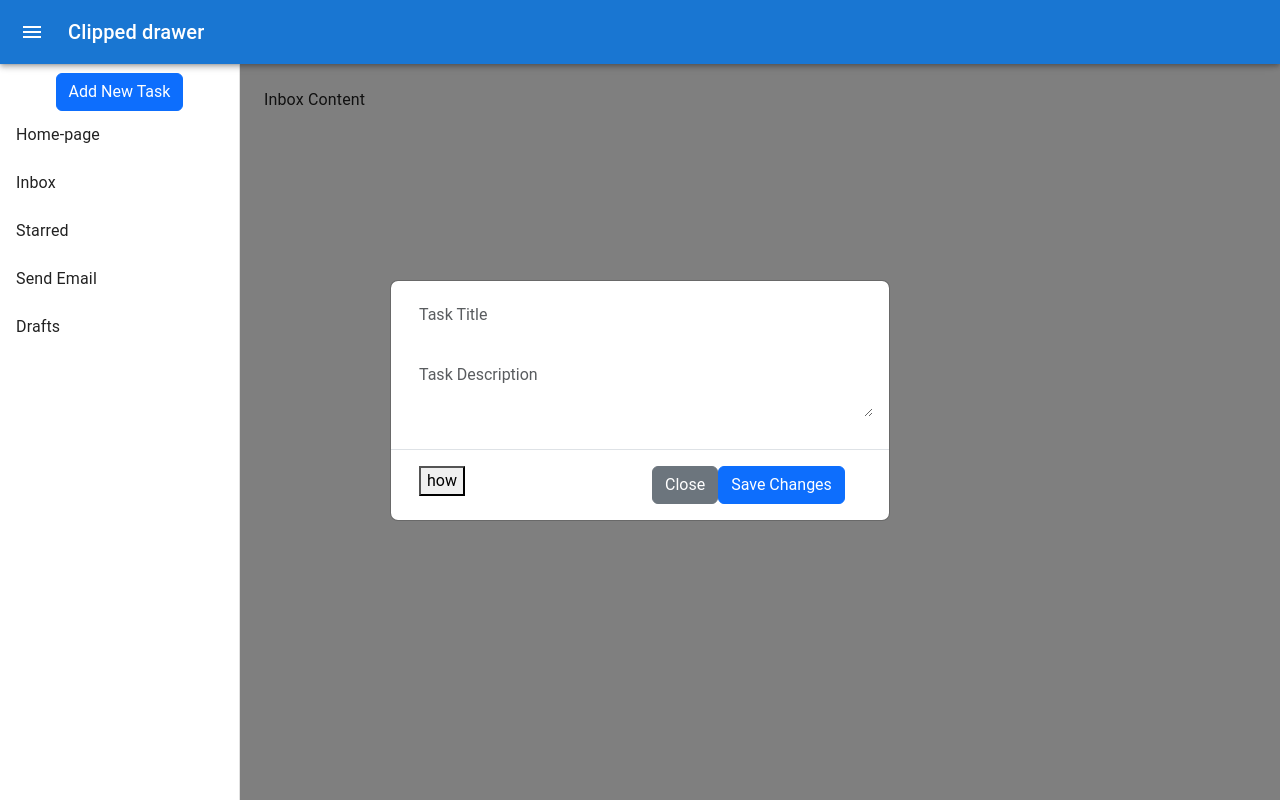
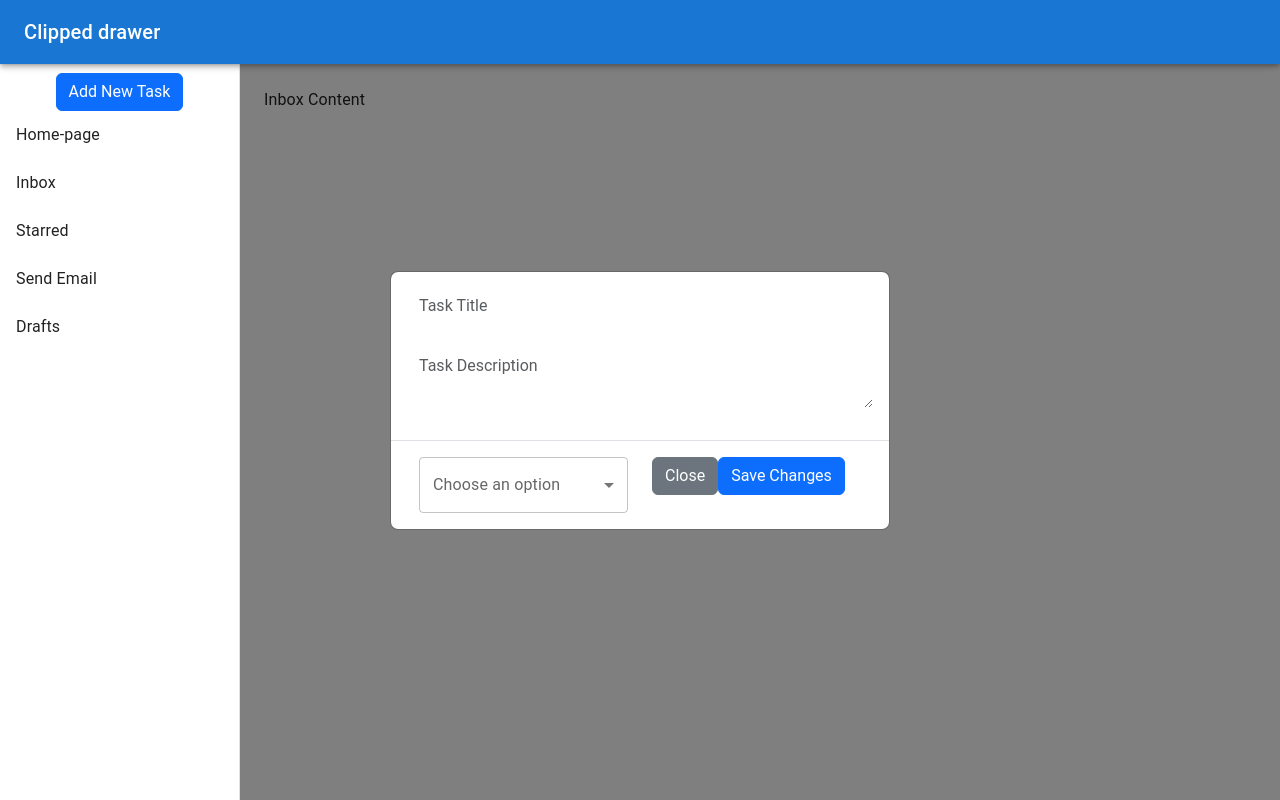
Before and after one commit to ADEDANCE/Task-Nest, a React (Vite) app: page /sidenav in a window 1280 px wide. Both pictures are taken after a click on the button "Add New Task". Built offline with nearby package versions, Linux system fonts and the light colour scheme.

Commit message:
Fix some bugs

```diff
--- a/src/Studio/AddTask.jsx
+++ b/src/Studio/AddTask.jsx
@@ -1,3 +1,5 @@
+import React, { useState } from 'react';
+import { Select, MenuItem, FormControl, InputLabel } from '@mui/material';
 import Button from "react-bootstrap/Button";
 import Form from "react-bootstrap/Form";
 import Modal from "react-bootstrap/Modal";
@@ -5,7 +7,18 @@ import "bootstrap/dist/css/bootstrap.min.css";
 import {Container,Row,Col} from 'react-bootstrap'
 
 
+
+
+
 const AddTask = ({ show, handleClose, handleAddTask, task, setTask }) => {
+
+  const [selectedOption, setSelectedOption] = useState('');
+
+  const handleChange = (event) => {
+    setSelectedOption(event.target.value);
+  };
+
+
   return (
     <>
       <Modal show={show} onHide={handleClose} centered className="Taskbutton">
@@ -44,7 +57,21 @@ const AddTask = ({ show, handleClose, handleAddTask, task, setTask }) => {
         <Modal.Footer>
         <Container fluid="md">
         <Row>
-        <Col><button> how</button></Col>
+        <Col>
+        <FormControl fullWidth>
+      <InputLabel id="dropdown-label">Choose an option</InputLabel>
+      <Select
+        labelId="dropdown-label"
+        value={selectedOption}
+        onChange={handleChange}
+        label="Choose an option"
+      >
+        <MenuItem value="option1">Option 1</MenuItem>
+        <MenuItem value="option2">Option 2</MenuItem>
+        <MenuItem value="option3">Option 3</MenuItem>
+      </Select>
+    </FormControl>
+        </Col>
         <Col>
         <Button variant="secondary" onClick={handleClose}>
             Close
--- a/src/Studio/SideNav.jsx
+++ b/src/Studio/SideNav.jsx
@@ -12,38 +12,37 @@ import {
   IconButton,
   Divider,
   Box,
+  useTheme,
+  useMediaQuery,
 } from '@mui/material';
 import MenuIcon from '@mui/icons-material/Menu';
-import { Link, Routes, Route, Outlet, useNavigate, useLocation } from 'react-router-dom';
+import { Link, Routes, Route, Outlet, useLocation } from 'react-router-dom';
 import AddTask from './AddTask';
 import { Button } from "react-bootstrap";
 
 const SideNav = () => {
   const drawerWidth = 240;
   const [mobileOpen, setMobileOpen] = useState(false);
-  const navigate = useNavigate();
-
-  // Use useLocation to monitor the location (route change)
   const location = useLocation();
 
   const handleDrawerToggle = () => {
     setMobileOpen(!mobileOpen);
   };
 
-  // Function to close drawer after navigation
-  const handleCloseDrawer = () => {
-    setMobileOpen(false);
-  };
-
-  // Listen for route changes using useEffect and useLocation
   useEffect(() => {
     setMobileOpen(false); // Close the drawer when the route changes
-  }, [location]); // Depend on location to track changes
+  }, [location]);
 
   const [showModal, setShowModal] = useState(false);
   const [task, setTask] = useState({ title: "", description: "" });
 
-  const handleShow = () => setShowModal(true);
+
+  const handleShow = () => {
+    setShowModal(true);
+    if (isMobile) {
+      setMobileOpen(false); // Close the drawer on mobile
+    }
+  };
   const handleClose = () => setShowModal(false);
   const handleAddTask = () => {
     console.log("Task added:", task);
@@ -56,7 +55,7 @@ const SideNav = () => {
       <Toolbar />
       <Divider />
       <List>
-        <div className="text-center ">
+        <div className="text-center">
           <Button variant="primary" onClick={handleShow}>Add New Task</Button>
         </div>
         {['Home-page', 'Inbox', 'Starred', 'Send Email', 'Drafts'].map((text, index) => (
@@ -64,7 +63,7 @@ const SideNav = () => {
             <ListItemButton
               component={Link}
               to={`/sidenav/${text.toLowerCase().replace(' ', '-')}`}
-              onClick={handleCloseDrawer} // Close drawer on click
+              onClick={handleDrawerToggle }
             >
               <ListItemText primary={text} />
             </ListItemButton>
@@ -74,14 +73,25 @@ const SideNav = () => {
     </div>
   );
 
+  // Material-UI theme and media query hooks
+  const theme = useTheme();
+  const isMobile = useMediaQuery(theme.breakpoints.down('sm')); // Check if the screen is small
+
   return (
     <Box sx={{ display: 'flex' }}>
       <CssBaseline />
       <AppBar position="fixed" sx={{ zIndex: (theme) => theme.zIndex.drawer + 1 }}>
         <Toolbar>
-          <IconButton color="inherit" edge="start" onClick={handleDrawerToggle} sx={{ marginRight: 2 }}>
-            <MenuIcon />
-          </IconButton>
+          {isMobile && ( // Show the menu icon only on mobile
+            <IconButton
+              color="inherit"
+              edge="start"
+              onClick={handleDrawerToggle}
+              sx={{ marginRight: 2 }}
+            >
+              <MenuIcon />
+            </IconButton>
+          )}
           <Typography variant="h6" noWrap component="div">Clipped drawer</Typography>
         </Toolbar>
       </AppBar>
```
